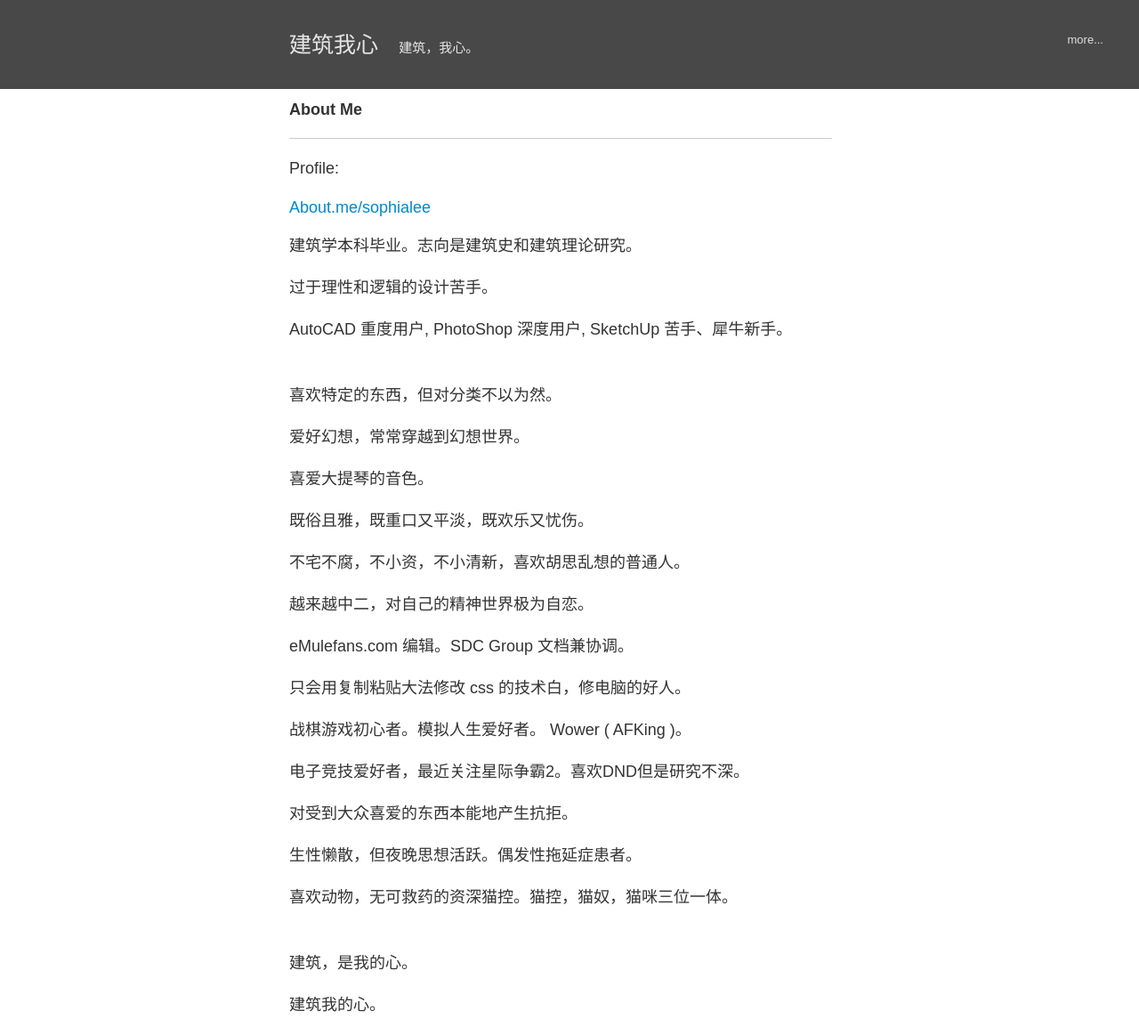
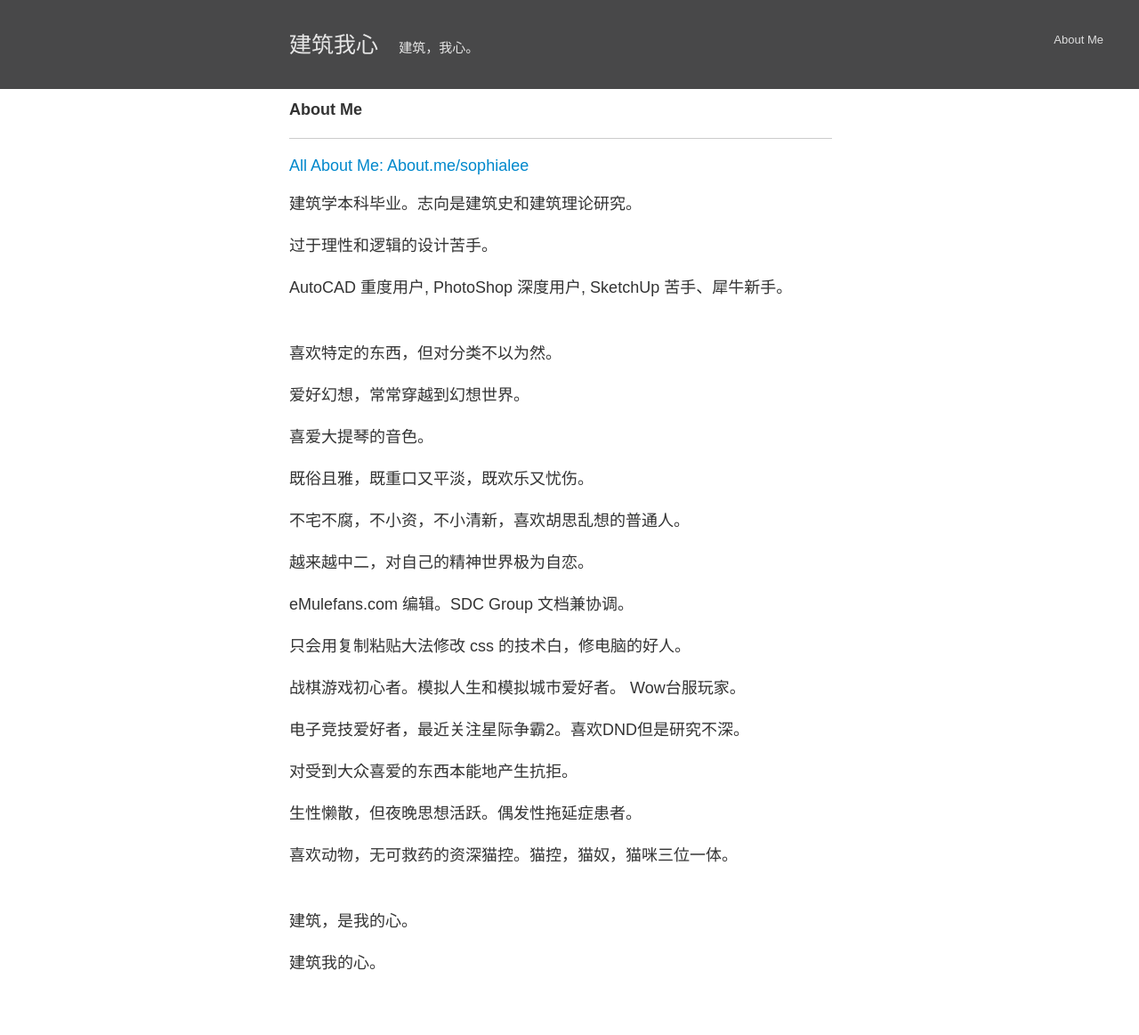
Before and after one commit to killsophia/killsophia.github.io, a Jekyll site: the page built from about.html, in a window 1280 px wide. Shown: the whole page at 89% size. Built offline with Jekyll 4.4.1, drawn with Linux system fonts in a browser that asks for light colours; Markdown is read by kramdown in place of the engine named in the settings; after the commit the page ends 1116 px from its top, so only the background shows below that.

Commit message:
change about and index again

```diff
--- a/_layouts/default.html
+++ b/_layouts/default.html
@@ -27,7 +27,7 @@
 
   			<div class="grid_4 nav">
   			<ul class="nav_ul">
-  			<a class="more" href="/about.html">more...</a>
+  			<a class="more" href="/about.html">About Me</a>
   			</ul>
 
   			</div>
--- a/about.html
+++ b/about.html
@@ -6,7 +6,7 @@ title: aboutme
 <div style="font-size:18px">
 	<strong>About Me</strong>
 	<hr>
-	<p>Profile: <address><a href="http://about.me/sophialee" target="_blank">About.me/sophialee</a></address></p>
+	<p><address><a href="http://about.me/sophialee" target="_blank">All About Me: About.me/sophialee</a></address></p>
 <p>建筑学本科毕业。志向是建筑史和建筑理论研究。</p>
 <p>过于理性和逻辑的设计苦手。</p>
 <p>AutoCAD 重度用户, PhotoShop 深度用户, SketchUp 苦手、犀牛新手。</p>
@@ -20,7 +20,7 @@ title: aboutme
 
 <p>eMulefans.com 编辑。SDC Group 文档兼协调。</p>
 <p>只会用复制粘贴大法修改 css 的技术白，修电脑的好人。</p>
-<p>战棋游戏初心者。模拟人生爱好者。 Wower ( AFKing )。</p>
+<p>战棋游戏初心者。模拟人生和模拟城市爱好者。 Wow台服玩家。</p>
 <p>电子竞技爱好者，最近关注星际争霸2。喜欢DND但是研究不深。</p>
 <p>对受到大众喜爱的东西本能地产生抗拒。</p>
 <p>生性懒散，但夜晚思想活跃。偶发性拖延症患者。</p>
```
